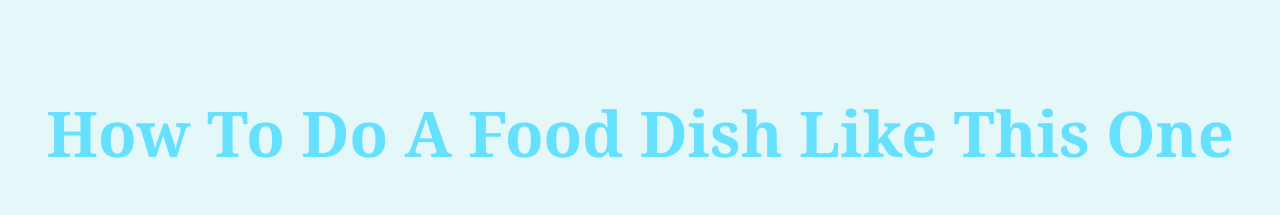
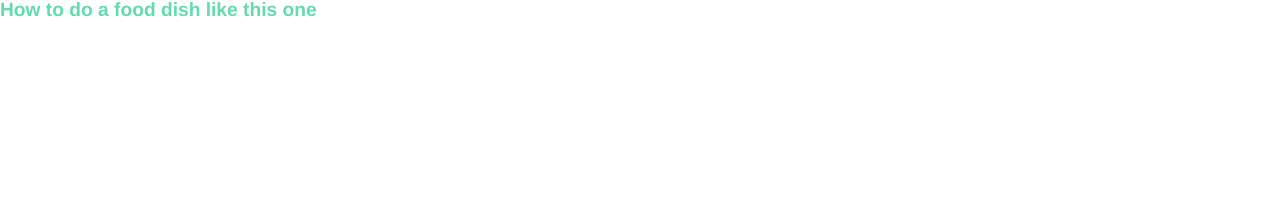
Before and after one commit to profstolley/api-newnew533, a plain HTML site: page index.html in a window 1280 px wide. Drawn offline with Linux system fonts and the light colour scheme.

Commit message:
new project; valid HTML document

```diff
--- a/screen.css
+++ b/screen.css
@@ -50,55 +50,9 @@ table {
 /* End Reset CSS */
 /* Begin Site CSS */
 
-html {
-	text-rendering: optimizeLegibility;
-	font-family: georgia, sans-serif;
-	-webkit-text-size-adjust: 100%;
-	-moz-text-size-adjust: 100;
-	-ms-text-size-adjust: 100%;
-	text-size-adjust: 100%;
-	font-size: 1.125em; /* 18 / 16 = 1.125 */
-	line-height: 21.6px; /* 21.6 / 18 = 1.2 */
-	line-height: 1.222222em; /* 22 / 18 = 1.22222 */
-	padding-top:  3em;
-	padding-left: 1.5em;
-	padding-right: 1.5em;
-	background-color: #e5f8f9;
-	text-align: center;
+h1 {
+  color: #62dbad;
+  font-size: 1.2em;
+  font-weight: bold;
+  font-family: Helvetica, Arial, sans-serif;
 }
-
-body{
-	background-color: #e5f8f9;
-	text-align: center;
-}
-
-h1 {
-	line-height: 2.5em;
-	font-size: 3.5em;
-	text-transform: capitalize;
-	font-weight: bold;
-	text-align: center;
-color:#66E0FF;
-}
-
-h2 {
-	text-align: center;
-}
-
-p {
-	font-family: 'georgia', Times, serif;
-	line-height: 1.25em;
-	margin-bottom: 1.5em;
-	padding-top: 0em;
-	padding-bottom: 0em;
-	padding-left: 2.5em;
-	padding-right: 2.5em;
-	text-indent: 1.25em;
-	text-align: justify;
-	color:rgb(0, 204, 153);
-}
-
-
-p, figure {
-	padding-bottom: 1.2em; /* = 1 line-height */
-}
```
